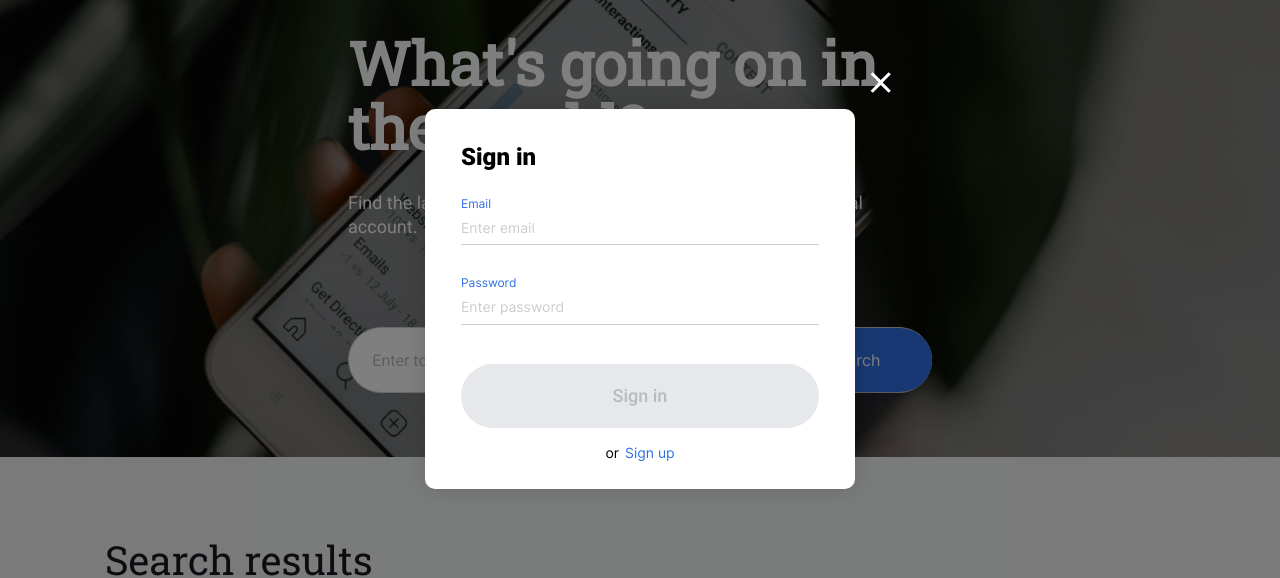
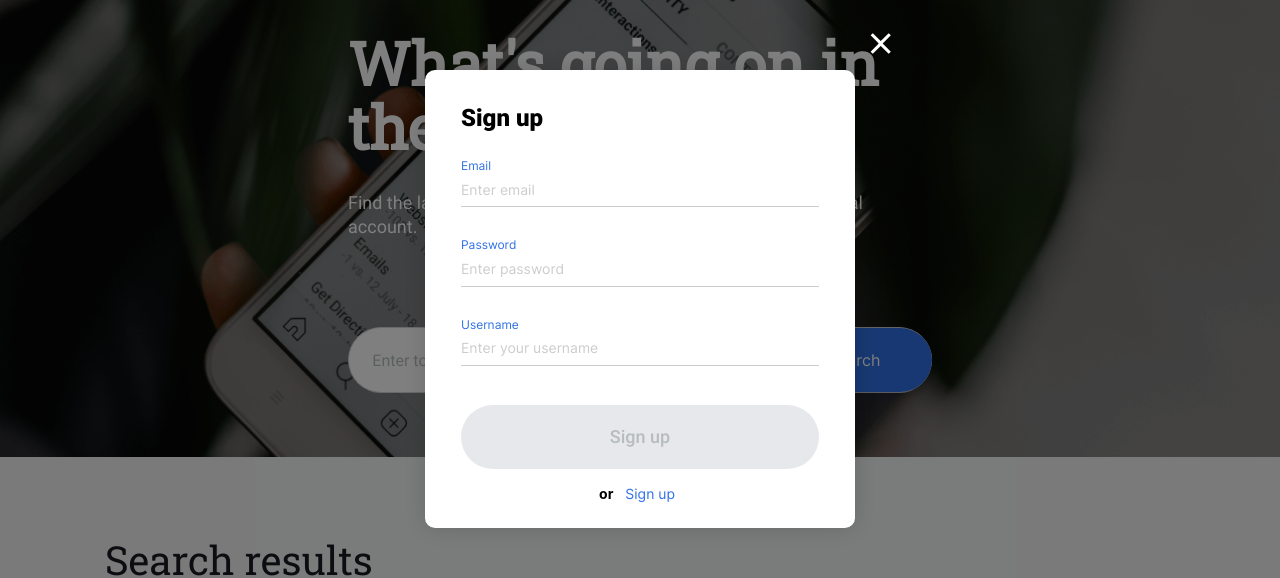
Before and after one commit to irmo12/news-explorer-frontend, a React (Create React App) app in the folder news-explorer/: page / in a window 1280 px wide. Both pictures are taken after a click on the button "Sign in". Shown: the part 124-702 px from the top of the page. Built offline with nearby package versions, Linux system fonts and the light colour scheme; a web font is replaced by a local one.

Commit message:
popup WIP

```diff
--- a/news-explorer/src/components/App/App.js
+++ b/news-explorer/src/components/App/App.js
@@ -1,4 +1,5 @@
 import React, { useState, useEffect } from 'react';
+import { useLocation } from 'react-router-dom';
 import './App.css';
 import Main from '../Main/Main.js';
 import Footer from '../Footer/Footer.js';
@@ -9,7 +10,6 @@ import { AuthProvider } from '../../contexts/AuthContext';
 function App() {
   const [isAuthPopupOpen, setIsAuthPopupOpen] = useState(false);
   const [isSignIn, setIsSignIn] = useState(false);
-
   const username = 'Elise';   //tmp to be replaced by usercontext, and api
 
 
@@ -75,8 +75,7 @@ function App() {
   // endof tmp db to be replaced by API
 
 
-  function openAuthPopup(isSignIn) {
-    setIsSignIn(isSignIn);
+  function openAuthPopup() {
     setIsAuthPopupOpen(true);
   }
 
@@ -100,6 +99,9 @@ function App() {
     // Handle authentication submit logic
   }
 
+  const toggleSignInUp = () => {
+    setIsSignIn((prevIsSignIn) => !prevIsSignIn);
+  };
 
   return (
     <AuthProvider>
@@ -110,7 +112,7 @@ function App() {
             isOpen={isAuthPopupOpen}
             onClose={closePopups}
             onSubmit={handleAuthSubmit}
-          />
+            toggleSignInUp={toggleSignInUp} />
           <Main openAuthPopup={openAuthPopup} newsData={newsData} username={username} />
           <Footer />
         </div>
--- a/news-explorer/src/components/AuthPopup/AuthPopup.js
+++ b/news-explorer/src/components/AuthPopup/AuthPopup.js
@@ -8,6 +8,7 @@ export default function AuthPopup({
   isOpen,
   onClose,
   onSubmit,
+  toggleSignInUp,
 }) {
   const {
     values,
@@ -38,7 +39,8 @@ export default function AuthPopup({
       onClose={onClose}
       onSubmit={handleSubmit}
       isValid={isValid}
-      signInOrUp={isSignIn}
+      isSignIn={isSignIn}
+      toggleSignInUp={toggleSignInUp}
     >
       <fieldset className="popup__form-inputs">
         <div className="popup__form-field-group">
@@ -99,7 +101,8 @@ export default function AuthPopup({
             {errors.userPW}
           </span>
         </div>
-        <div className={isSignIn ? 'popup__form-field-group_invisible' : 'popup__form-field-group'}>
+        {!isSignIn && (
+          <div className='popup__form-field-group'>
             <label htmlFor="user-name" className="popup__form-field-heading">
               Username
             </label>
@@ -127,8 +130,7 @@ export default function AuthPopup({
             >
               {errors.userName}
             </span>
-        </div>
-
+          </div>)}
       </fieldset>
     </PopupWithForm>
   );
--- a/news-explorer/src/components/Header/Header.css
+++ b/news-explorer/src/components/Header/Header.css
@@ -60,13 +60,24 @@
   padding-right: calc(2% + 4px);
 }
 
+.phone-button {
+  background-image: url("../../images/phonemenu.svg");
+  background-position: center;
+  background-repeat: no-repeat;
+  background-size: cover;
+}
+
+.phone-button_black {
+  fill: black;
+}
+
 @media (max-width: 768px) {
   .header {
     margin: 0 40px;
     gap: 1%;
   }
   .header__button-logic {
-    padding: .1% 2.4%;
+    padding: 0.1% 2.4%;
   }
 }
 
--- a/news-explorer/src/components/Header/Header.js
+++ b/news-explorer/src/components/Header/Header.js
@@ -35,9 +35,13 @@ function Header({ userName = 'Elise', openAuthPopup, openPhonePopup }) {
               Sign&nbsp;in
             </button>
           ))}
-          {isSmallScreen && (
-            <button className="phone-button" onClick={openPhonePopup} />
-          )}
+        {isSmallScreen && (!isLoggedIn ? (
+          <button className="phone-button" onClick={openPhonePopup} />
+        ) : (
+          <button className="phone-button phone-button_black" onClick={openPhonePopup} />
+        )
+        )
+        }
       </div>
     </header>
   );
--- a/news-explorer/src/components/PopupWithForm/PopupWithForm.css
+++ b/news-explorer/src/components/PopupWithForm/PopupWithForm.css
@@ -32,7 +32,7 @@
   align-items: center;
   justify-content: space-around;
   border: none;
-  padding: 0 36px;
+  padding: 0 36px 81px;
   background-color: #fff;
   box-shadow: 0px 0px 25px rgba(0, 0, 0, 0.15);
   border-radius: 10px;
@@ -79,7 +79,7 @@
   color: #000000;
   text-align: left;
   width: 100%;
-  margin: 34px 0 22px;
+  margin: 34px 22px 23px;
 }
 
 .popup__form-submit {
@@ -111,14 +111,13 @@
   cursor: default;
 }
 
-.popup__link-container {
+.popup__form-toggle-container {
   font-family: "Inter";
   font-style: normal;
   font-weight: 400;
   font-size: 14px;
   line-height: 17px;
   text-align: center;
-
   color: #000000;
   display: flex;
   flex-flow: row nowrap;
@@ -126,6 +125,17 @@
   justify-content: center;
   gap: 6px;
   margin: 16px 0 28px;
+}
+
+.popup__form-in-or-up {
+  font-weight: bold;
+}
+
+.popup__form-toggle {
+  border: none;
+  box-shadow: none;
+  background-color: transparent;
+  color: #2f71e5;
 }
 
 @media screen and (max-width: 796px) {
@@ -152,6 +162,7 @@
     min-width: 260px;
     padding: 0 22px;
   }
+
   .popup__container-close {
     height: 26px;
     width: 26px;
@@ -185,5 +196,4 @@
     max-width: 288px;
     padding: 14px 79px;
   }
-
 }
--- a/news-explorer/src/components/PopupWithForm/PopupWithForm.js
+++ b/news-explorer/src/components/PopupWithForm/PopupWithForm.js
@@ -1,5 +1,4 @@
-import React from 'react';
-import { Link } from 'react-router-dom';
+import React, { useState } from 'react';
 import './PopupWithForm.css';
 
 
@@ -11,10 +10,12 @@ export default function PopupWithForm({
   onSubmit,
   children,
   isValid,
-  signInOrUp,
-})
+  isSignIn,
+  toggleSignInUp
+}) {
 
-{
+
+
   return (
     <div className={`popup ${isOpen ? 'popup_active' : ''}`} id={name}>
       <button
@@ -25,17 +26,20 @@ export default function PopupWithForm({
       />
       <div className="popup__container">
         <form name={name} className="popup__form" onSubmit={onSubmit}>
-          <h2 className="popup__form-heading">{signInOrUp ? 'Sign in' : 'Sign up'}</h2>
+          <h2 className="popup__form-heading">{isSignIn ? 'Sign in' : 'Sign up'}</h2>
           {children}
           <button
             type="submit"
             className="popup__form-submit"
             disabled={!isValid}
           >
-            {signInOrUp ? 'Sign in' : 'Sign up'}
+            {isSignIn ? 'Sign in' : 'Sign up'}
           </button>
-          <div className="popup__link-container">
-          <span className='popup__form-in-or-up'>or</span><Link to={signInOrUp ? '/' : '/signin'  } className='popup__form-link'>{signInOrUp ? 'Sign up' : 'Sign in'}</Link>
+          <div className="popup__form-toggle-container">
+            <span className='popup__form-in-or-up'>or</span>
+            <button type='button' className='popup__form-toggle' onClick={toggleSignInUp}>
+              {isSignIn ? 'Sign in' : 'Sign up'}
+            </button>
           </div>
         </form>
       </div>
```
Lines whose indentation alone changed are shown as unchanged.
